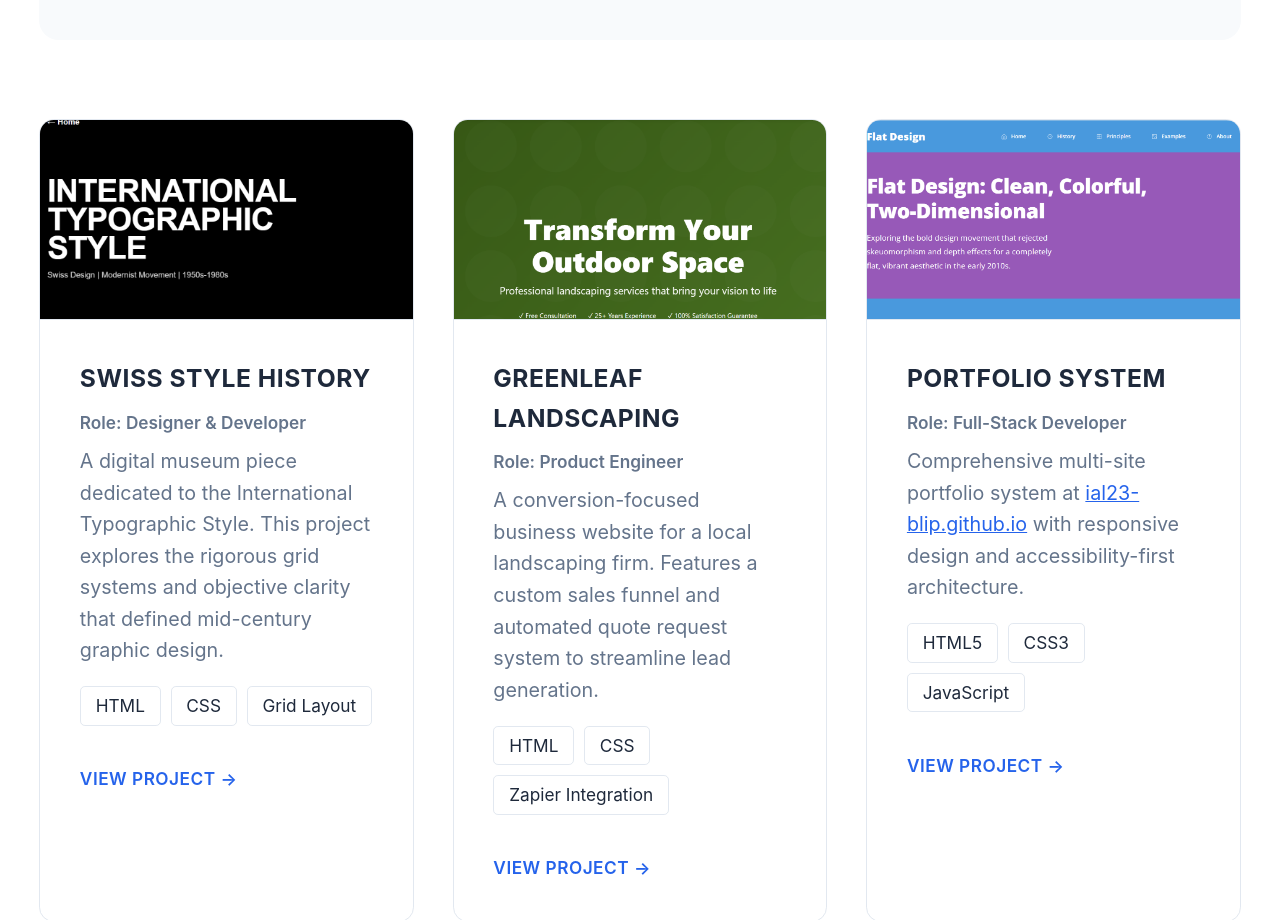
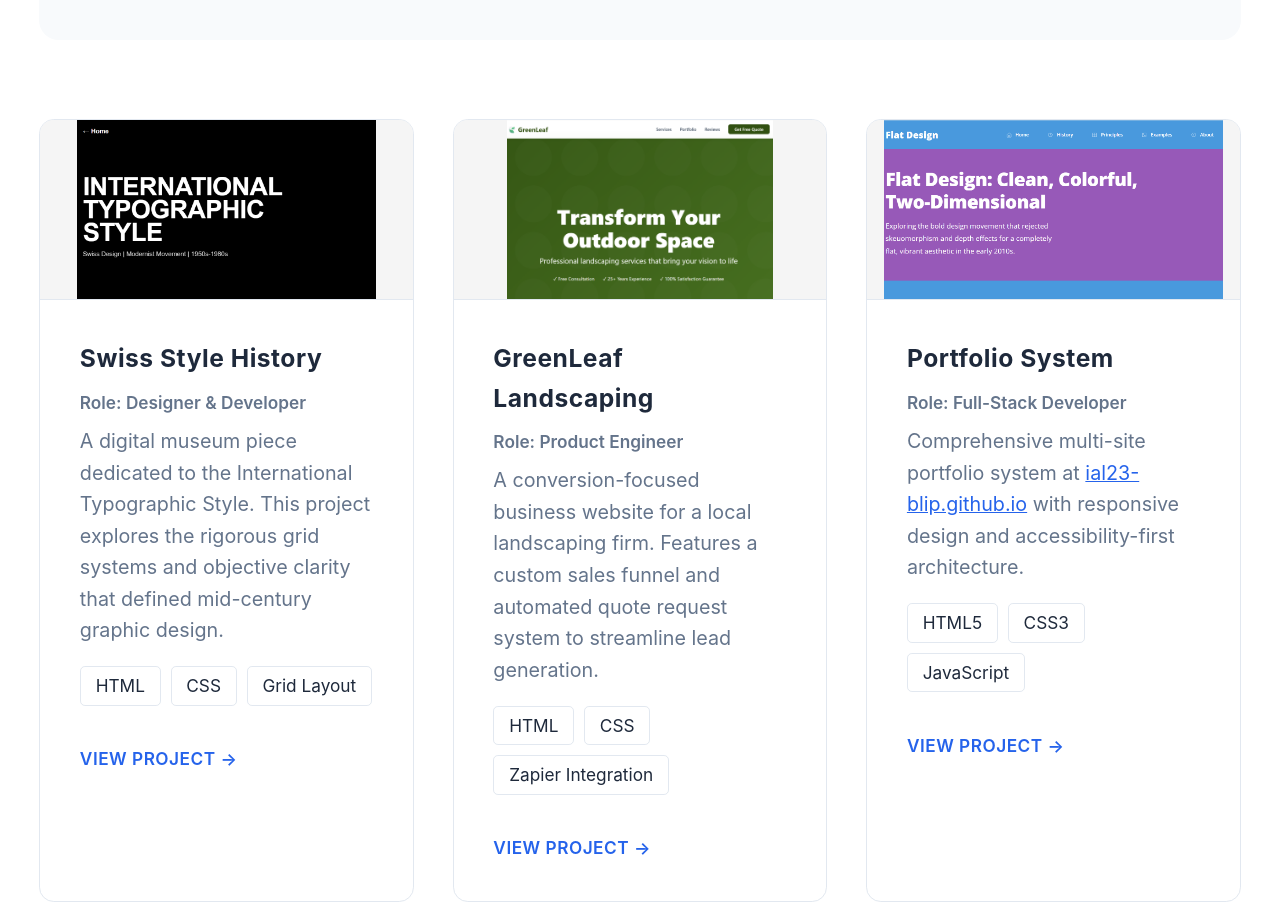
Before and after one commit to ial23-blip/117_final_fall_2025, a website: page docs/portfolio/index.html in a window 1280 px wide. Shown: the part 5500-6420 px from the top of the page. Drawn offline with Linux system fonts and the light colour scheme; a script that the page names is missing.

Commit message:
Update work section titles to normal case and adjust image fit

```diff
--- a/docs/css/portfolio.css
+++ b/docs/css/portfolio.css
@@ -745,10 +745,11 @@ button {
 
 .case-study-image {
   width: 100%;
-  height: 200px;
-  object-fit: cover;
+  height: 180px;
+  object-fit: contain;
   object-position: center;
   display: block;
+  background-color: #f5f5f5;
   border-bottom: 1px solid var(--color-border);
 }
 
--- a/docs/portfolio/index.html
+++ b/docs/portfolio/index.html
@@ -190,7 +190,7 @@
             <div class="case-studies-grid">
                 <article class="case-study-card">
                     <img src="images/project-swiss-style.png" alt="Swiss Style History website preview" class="case-study-image">
-                    <h4>SWISS STYLE HISTORY</h4>
+                    <h4>Swiss Style History</h4>
                     <p class="case-study-role">Role: Designer & Developer</p>
                     <p>A digital museum piece dedicated to the International Typographic Style. This project explores the rigorous grid systems and objective clarity that defined mid-century graphic design.</p>
                     <div class="case-study-tags">
@@ -203,7 +203,7 @@
 
                 <article class="case-study-card">
                     <img src="images/project-greenleaf.png" alt="GreenLeaf Landscaping website preview" class="case-study-image">
-                    <h4>GREENLEAF LANDSCAPING</h4>
+                    <h4>GreenLeaf Landscaping</h4>
                     <p class="case-study-role">Role: Product Engineer</p>
                     <p>A conversion-focused business website for a local landscaping firm. Features a custom sales funnel and automated quote request system to streamline lead generation.</p>
                     <div class="case-study-tags">
@@ -216,7 +216,7 @@
 
                 <article class="case-study-card">
                     <img src="images/project-portfolio.png" alt="Portfolio System website preview" class="case-study-image">
-                    <h4>PORTFOLIO SYSTEM</h4>
+                    <h4>Portfolio System</h4>
                     <p class="case-study-role">Role: Full-Stack Developer</p>
                     <p>Comprehensive multi-site portfolio system at <a href="https://ial23-blip.github.io/" target="_blank" style="color: var(--color-primary);">ial23-blip.github.io</a> with responsive design and accessibility-first architecture.</p>
                     <div class="case-study-tags">
```
